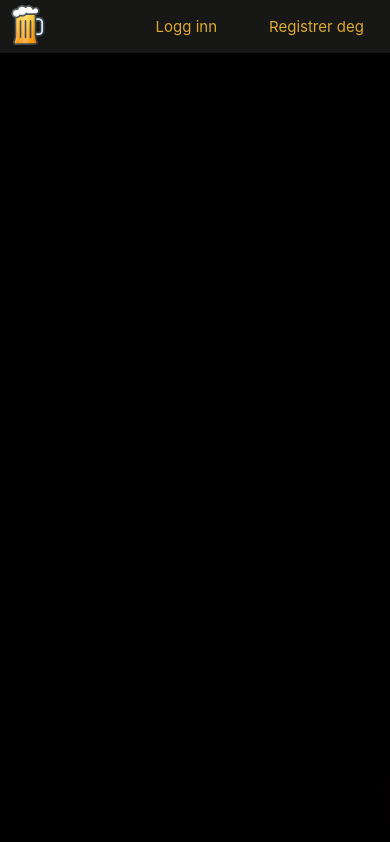
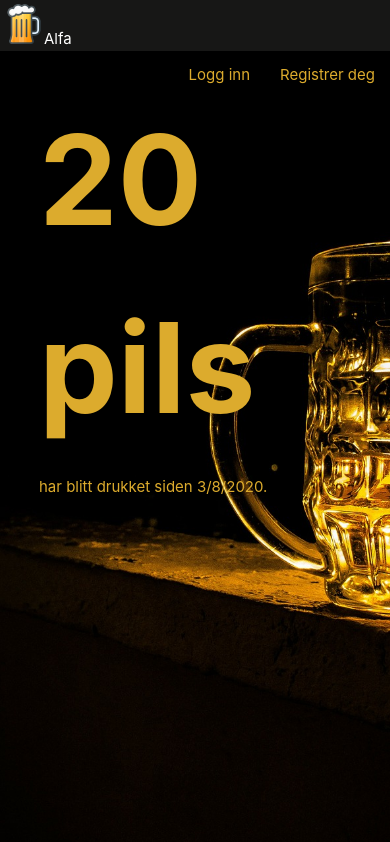
Before and after one commit to hakondh/pils-teller, a React (Create React App) app in the folder client/: page / in a window 390 px wide. Built offline with nearby package versions, Linux system fonts and the light colour scheme.

Commit message:
Added user to context, work on responsiveness

```diff
--- a/client/src/App.js
+++ b/client/src/App.js
@@ -1,14 +1,16 @@
 import React, { useEffect, useState } from "react";
-import { BrowserRouter, Switch, Route } from "react-router-dom";
+import { BrowserRouter, Switch, Route, useHistory } from "react-router-dom";
 import "./App.css";
 import Home from "./Components/Home/Home";
 import UserRegistration from "./Components/UserRegistration/UserRegistration";
 import LogIn from "./Components/LogIn/LogIn";
 import NavBar from "./Components/NavBar/NavBar";
 import Profile from "./Components/Profile/Profile";
+import { UserProvider } from "./UserContext";
 
 function App() {
   const [currentUser, setCurrentUser] = useState(undefined);
+  const history = useHistory();
 
   useEffect(() => {
     // Check if there is a user in localStorage
@@ -23,7 +25,9 @@ function App() {
       {/* {loggedIn && <h1>You are logged in!</h1>} */}
 
       <BrowserRouter>
-        {<NavBar user={currentUser} />}
+        <UserProvider value={currentUser}>
+          <NavBar />
+
           <Switch>
             <Route exact path="/" component={Home} />
             <Route path="/registrer-deg" component={UserRegistration} />
@@ -35,6 +39,7 @@ function App() {
               )}
             />
           </Switch>
+        </UserProvider>
       </BrowserRouter>
     </div>
   );
--- a/client/src/Components/Home/Home.js
+++ b/client/src/Components/Home/Home.js
@@ -4,11 +4,12 @@ import "./Home.css";
 
 function Home(props) {
   return (
-    <div className="container">
-      <h1 className="header">20 pils</h1>
-      <br />
-      <p className="text">har blitt drukket siden 3/8/2020.</p>
-    </div>
+    <section id="main">
+      <div className="container">
+        <h1 className="header">20 pils</h1>
+        <p className="text">har blitt drukket siden 3/8/2020.</p>
+      </div>
+    </section>
   );
 }
 
--- a/client/src/Components/LogIn/LogIn.js
+++ b/client/src/Components/LogIn/LogIn.js
@@ -32,7 +32,6 @@ function LogIn(props) {
     <div className="container">
       <form onSubmit={handleSubmit}>
         <h1>Logg inn</h1>
-        <br />
         <input
           id="nameInput"
           type="text"
--- a/client/src/Components/NavBar/NavBar.js
+++ b/client/src/Components/NavBar/NavBar.js
@@ -1,28 +1,45 @@
-import React from "react";
+import React, { useContext } from "react";
 import { Link } from "react-router-dom";
 import logo from "./iconfinder_Beer_Mug_drink_3017884.png";
+import { useHistory } from "react-router-dom";
+import UserContext from "../../UserContext";
 
 function NavBar(props) {
-  const user = props.user;
+  /* const user = props.user; */
+  const user = useContext(UserContext);
+  const history = useHistory();
 
   const logOut = () => {
     localStorage.removeItem("user");
-    props.history.push("/home");
+    history.push("/");
     window.location.reload();
   };
 
   return (
     <header>
-      <div class="container">
-        <Link id="logo" to="/">
-          <img id="logo" src={logo} height="40px" width="auto" alt="pils"></img>
-        </Link>
+      <div>
+        <div id="logo-box">
+          <Link to="/">
+            <img
+              id="logo"
+              src={logo}
+              height="40px"
+              width="auto"
+              alt="pils"
+            ></img>
+          </Link>
+          <p>Alfa</p>
+        </div>
+
         <nav>
           {user ? (
             <div>
               <ul>
                 <li>
                   <Link to="/registrer-pils">Registrer pils</Link>
+                </li>
+                <li>
+                  <Link to="/statistikk">Statistikk</Link>
                 </li>
                 <li className="dropdown">
                   <a href="javascript:void(0)" className="dropbtn">
--- a/client/src/Components/Profile/Profile.js
+++ b/client/src/Components/Profile/Profile.js
@@ -1,4 +1,4 @@
-import React from "react";
+import React, { useEffect } from "react";
 
 function Profile(props) {
   const user = props.user;
--- a/client/src/Components/UserRegistration/UserRegistration.js
+++ b/client/src/Components/UserRegistration/UserRegistration.js
@@ -26,7 +26,6 @@ function UserRegistration(props) {
     <div className="container">
       <form onSubmit={handleSubmit}>
         <h1>Registrer deg</h1>
-        <br />
         <input
           id="nameInput"
           type="text"
--- /dev/null
+++ b/client/src/UserContext.js
@@ -0,0 +1,8 @@
+import React from "react";
+
+const UserContext = React.createContext();
+
+export const UserProvider = UserContext.Provider;
+export const UserConsumer = UserContext.Consumer;
+
+export default UserContext;
--- a/client/src/index.css
+++ b/client/src/index.css
@@ -5,7 +5,26 @@ body {
   padding: 0;
   margin: 0;
   background-color: black;
+  /* Location of the image */
   background-image: url("./Images/beer-199650_1920.jpg");
+
+  /* Background image is centered vertically and horizontally at all times */
+  background-position: center center;
+
+  /* Background image doesn't tile */
+  background-repeat: no-repeat;
+
+  /* Background image is fixed in the viewport so that it doesn't move when
+     the content's height is greater than the image's height */
+  background-attachment: fixed;
+
+  /* This is what makes the background image rescale based
+     on the container's size */
+  background-size: cover;
+
+  /* Set a background color that will be displayed
+     while the background image is loading */
+  background-color: black;
   /* margin: 0;
   -webkit-font-smoothing: antialiased;
   -moz-osx-font-smoothing: grayscale; */
@@ -13,14 +32,16 @@ body {
 
 /* Global css */
 .container {
-  width: 100%;
+  width: 80%;
   margin: auto;
   overflow: hidden;
+  color: #dcab2d;
 }
 
 header {
   background-color: #171716;
-  min-height: px;
+  min-height: 10px;
+  /* border-bottom: #dcab2d 1px solid; */
 }
 
 header a {
@@ -29,16 +50,8 @@ header a {
 }
 
 header ul {
-  margin: 0;
-  padding: 0;
-}
-
-header #ul-right {
-  float: right;
-}
-
-header #ul-left {
-  float: left;
+  margin: 0px;
+  padding: 0px;
 }
 
 header li {
@@ -48,12 +61,24 @@ header li {
 
 header nav {
   float: right;
-  margin-top: 2px;
+  margin-top: 13px;
 }
 
 header #logo {
-  margin-top: 5px;
+  margin-top: 4px;
   margin-left: 4px;
+}
+
+header #logo-box {
+  /* white-space: nowrap; */
+}
+
+header #logo-box p {
+  display: inline;
+}
+
+header #logo-box p {
+  color: white;
 }
 
 header li a,
@@ -61,7 +86,7 @@ header li a,
   display: inline-block;
   color: #dcab2d;
   text-align: center;
-  padding: 14px 16px;
+  padding: 0px 5px;
   text-decoration: none;
 }
 
@@ -70,6 +95,13 @@ header li a:hover,
   color: #b38b24;
 }
 
+/* Not in use, maybe add this functionality later (active link color/font) */
+header .current a {
+  color: #b38b24;
+  font-weight: bold;
+}
+
+/* Dropdown in header */
 header li.dropdown {
   display: inline-block;
 }
@@ -100,6 +132,11 @@ header .dropdown:hover .dropdown-content {
   display: block;
 }
 
+#main h1 {
+  font-size: 125px;
+  margin: 0px;
+}
+
 code {
   font-family: source-code-pro, Menlo, Monaco, Consolas, "Courier New",
     monospace;
```
Lines whose indentation alone changed are shown as unchanged.
